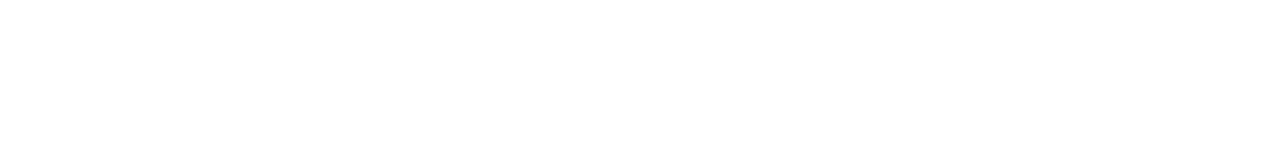
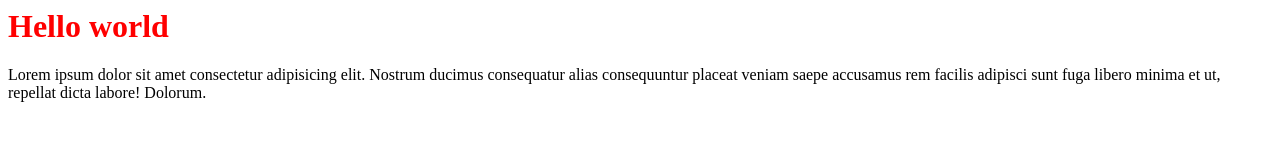
Before and after one commit to knowprabhjyot/random123, a plain HTML site: page index.html in a window 1280 px wide. Drawn offline with Linux system fonts and the light colour scheme.

Commit message:
Made some more changes Also added css Also added H1 tags

```diff
--- a/index.html
+++ b/index.html
@@ -1,10 +1,21 @@
 <html lang="en">
+
 <head>
     <meta charset="UTF-8">
     <meta name="viewport" content="width=device-width, initial-scale=1.0">
     <title>Document</title>
+    <link rel="stylesheet" href="style.css">
 </head>
+
 <body>
+    <h1>Hello world</h1>
+    <section>
+        <p>
+            Lorem ipsum dolor sit amet consectetur adipisicing elit. Nostrum ducimus consequatur alias consequuntur
+            placeat veniam saepe accusamus rem facilis adipisci sunt fuga libero minima et ut, repellat dicta labore!
+            Dolorum.
+        </p>
+    </section>
+</body>
 
-</body>
 </html>
--- /dev/null
+++ b/style.css
@@ -0,0 +1,3 @@
+h1 {
+    color: red;
+}
```
